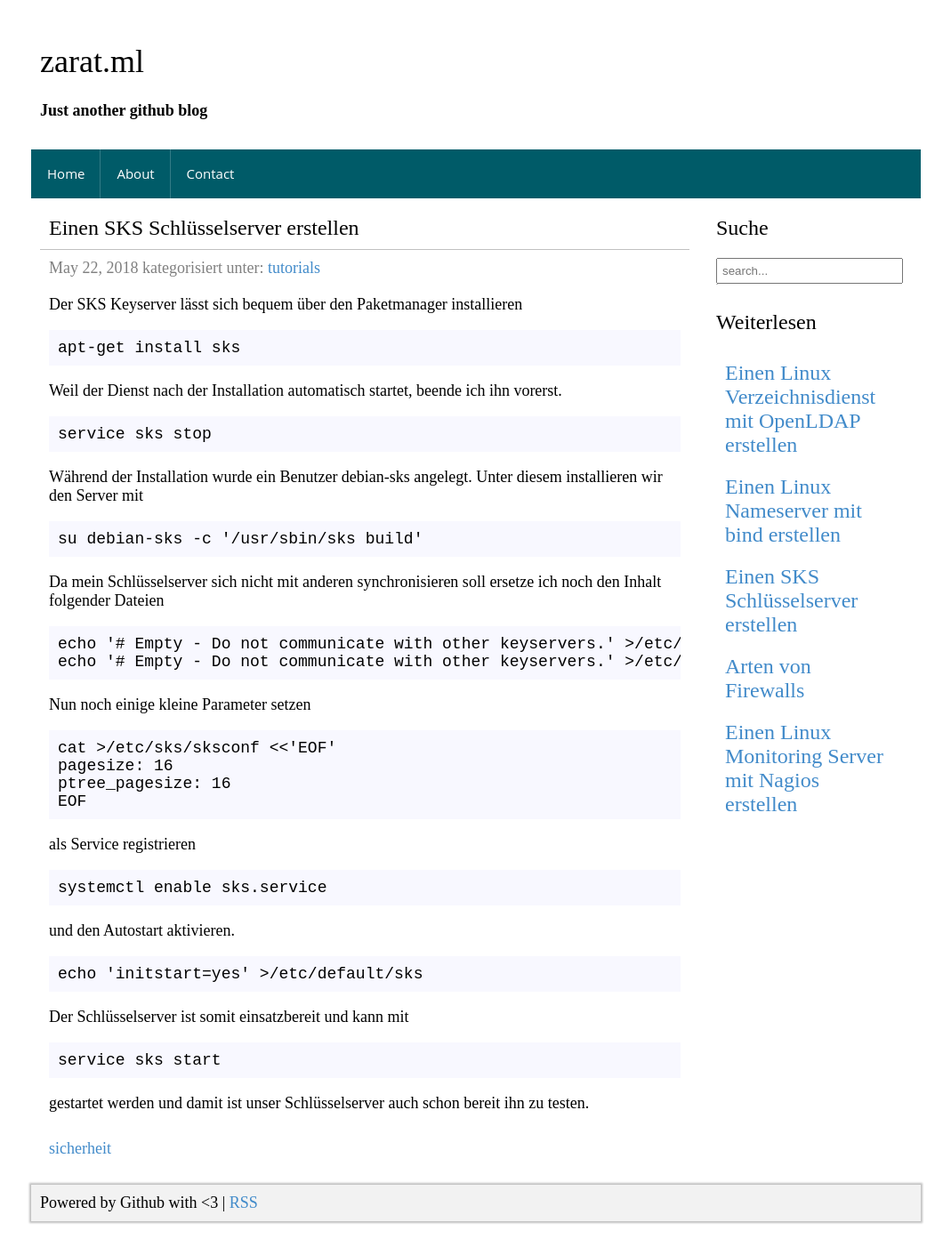
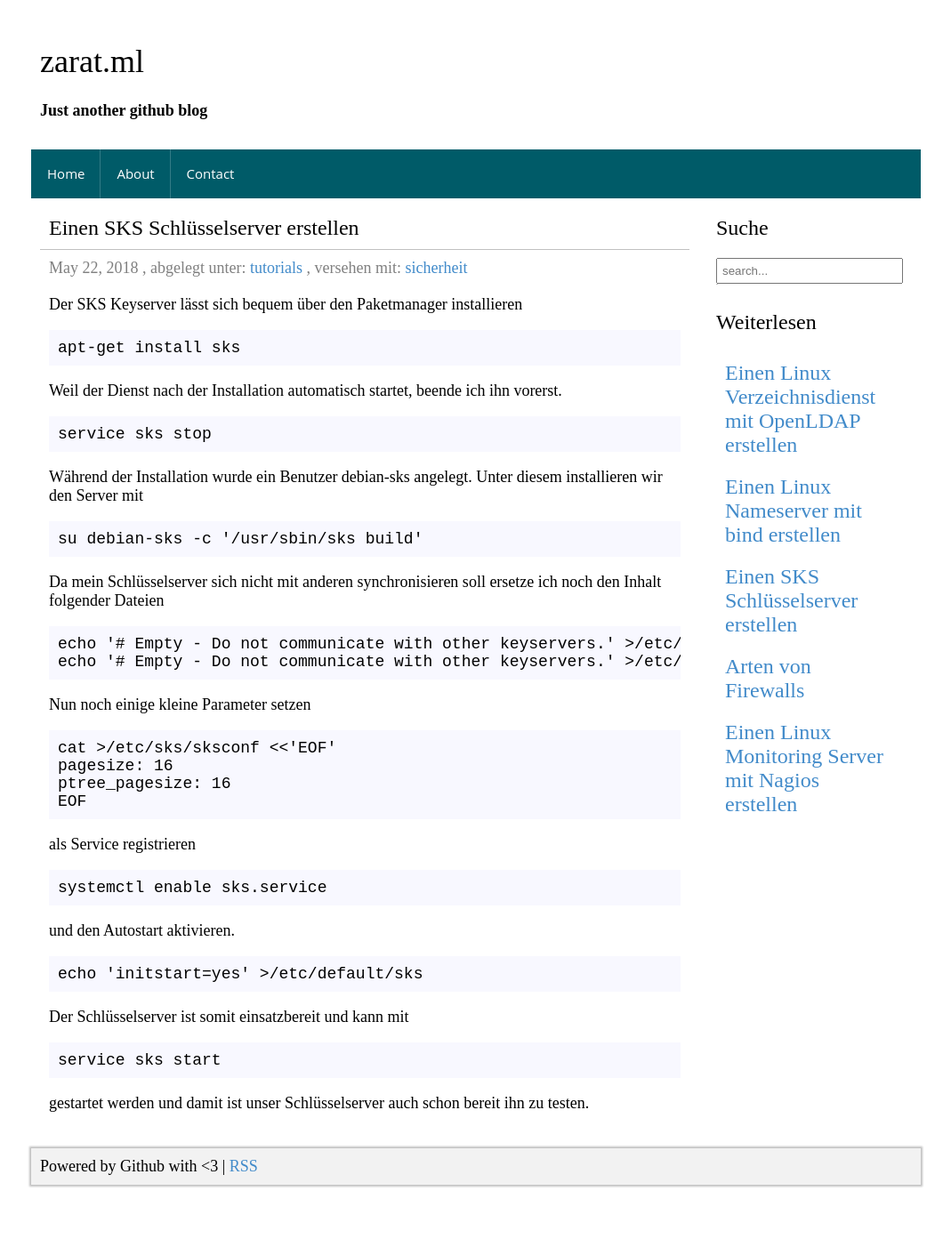
Before and after one commit to zarat/zarat.github.io, a Jekyll site: the page built from _posts/2018-05-22-sks.markdown, in a window 1280 px wide. Shown: the whole page at 89% size, without its empty margins (105-1174 px from the left). Built offline with Jekyll 4.4.1, drawn with Linux system fonts in a browser that asks for light colours; after the commit the page ends 1352 px from its top, so only the background shows below that.

Commit message:
Update post.html

```diff
--- a/_layouts/post.html
+++ b/_layouts/post.html
@@ -13,10 +13,18 @@ layout: default
       {{ page.date | date: "%Y" }}
 
       {% if page.categories %}
-      kategorisiert unter:
+      , abgelegt unter:
       {% for category in page.categories %}
       {% capture category_name %}{{ category }}{% endcapture %}
       <a href="../category/{{ category_name }}">{{ category_name }}</a>
+      {% endfor %}
+      {% endif %}
+
+      {% if page.tags %}
+      , versehen mit:
+      {% for tag in page.tags %}
+      {% capture tag_name %}{{ tag }}{% endcapture %}
+      <a href="/tag/{{ tag_name }}">{{ tag_name }}</a>
       {% endfor %}
       {% endif %}
 
@@ -28,11 +36,4 @@ layout: default
       {{ content }}
     </div>
 
-    <div class="sp-content-item-body">
-      {% for tag in page.tags %}
-      {% capture tag_name %}{{ tag }}{% endcapture %}
-      <a href="/tag/{{ tag_name }}">{{ tag_name }}</a>
-      {% endfor %}
-    </div>
-
   </div>
```
